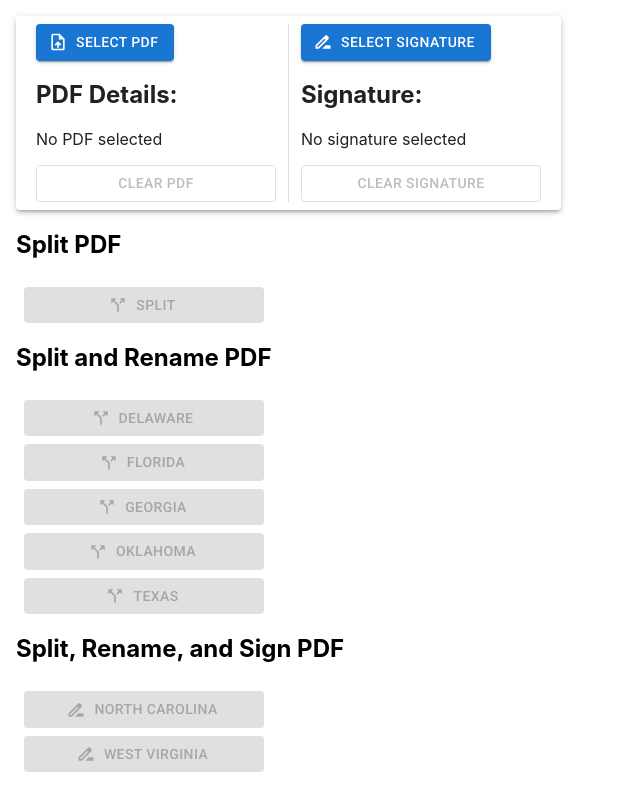
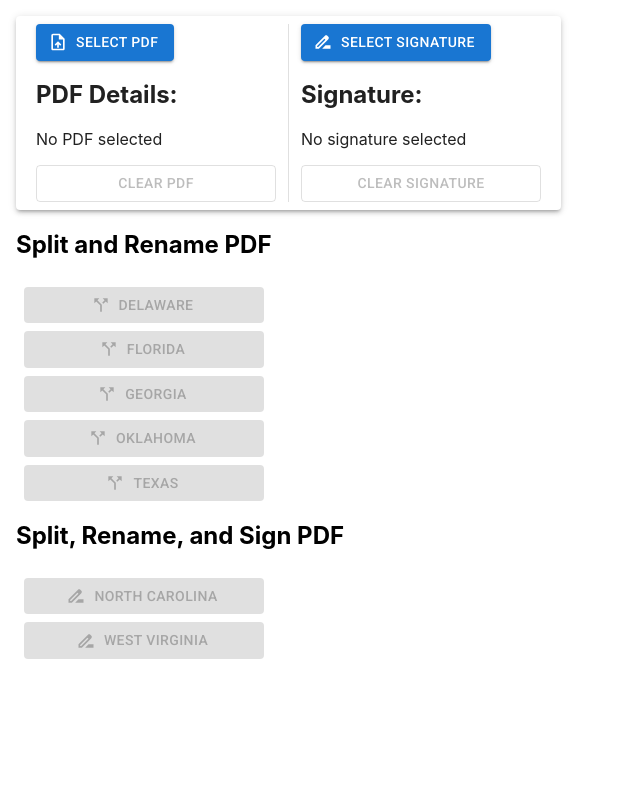
Before and after one commit to shayd3/co-ce-utility, a React (Create React App) app: page / in a window 1280 px wide. Shown: the top 800 px of the page, without its empty margins (0-640 px from the left). Built offline with nearby package versions, Linux system fonts and the light colour scheme.

Commit message:
Remove generic split PDF

```diff
--- a/src/components/CertificateUtilityComponent.tsx
+++ b/src/components/CertificateUtilityComponent.tsx
@@ -323,13 +323,6 @@ class CertificateUtility extends Component<CertificateUtilityProps, CertificateU
                         </Grid>
                     </Paper>
 
-                    <h2>Split PDF</h2>
-                    <Grid item>
-                        <Button variant="contained" startIcon={<CallSplit />} disabled={!this.state.document} onClick={() => this.onSplitPdfClick("")}>
-                            Split
-                        </Button>
-                    </Grid>
-
                     <h2>Split and Rename PDF</h2>
                     <Grid item>
                         <Button fullWidth variant="contained" startIcon={<CallSplit />} disabled={!this.state.document} onClick={() => this.onSplitPdfClick("DE")}>
```
